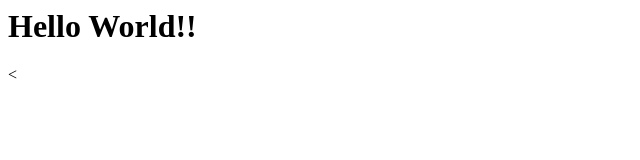
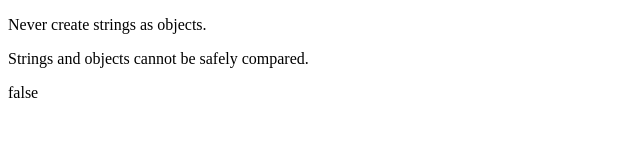
Before and after one commit to AlekJSmith/first_test, a plain HTML site: page index.html in a window 1280 px wide. Shown: the whole page, without its empty margins (0-640 px from the left). Drawn offline with Linux system fonts and the light colour scheme.

Commit message:
Update index.html

```diff
--- a/index.html
+++ b/index.html
@@ -1,5 +1,17 @@
+<!DOCTYPE html>
 <html>
-   <body>
-        <h1>Hello World!!</h1>
-   </body>
-<<html>
+<body>
+
+<p>Never create strings as objects.</p>
+<p>Strings and objects cannot be safely compared.</p>
+
+<p id="demo"></p>
+
+<script>
+var x = "John";              // x is a string
+var y = new String("John");  // y is an object
+document.getElementById("demo").innerHTML = x===y;
+</script>
+
+</body>
+</html>
```
